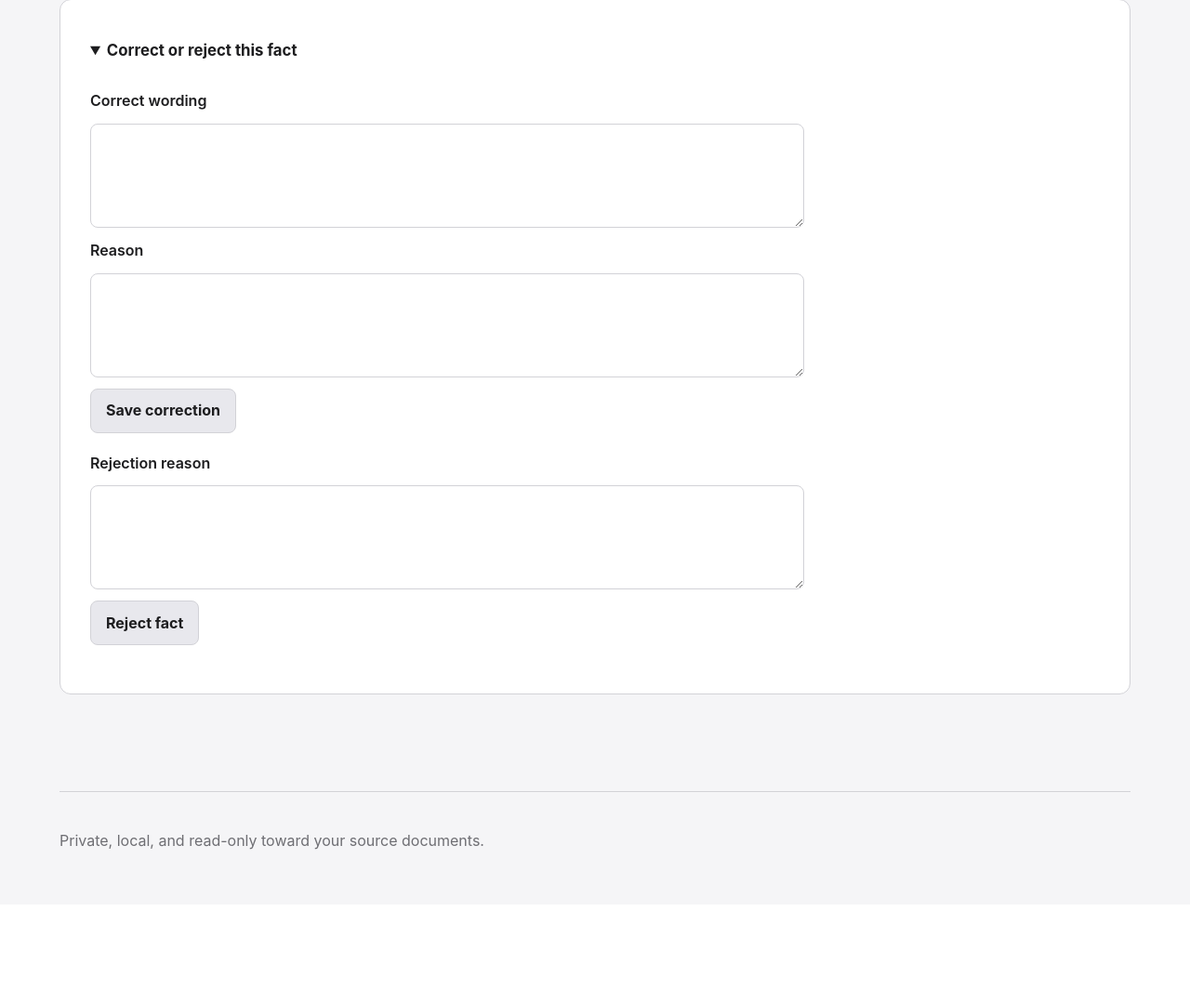
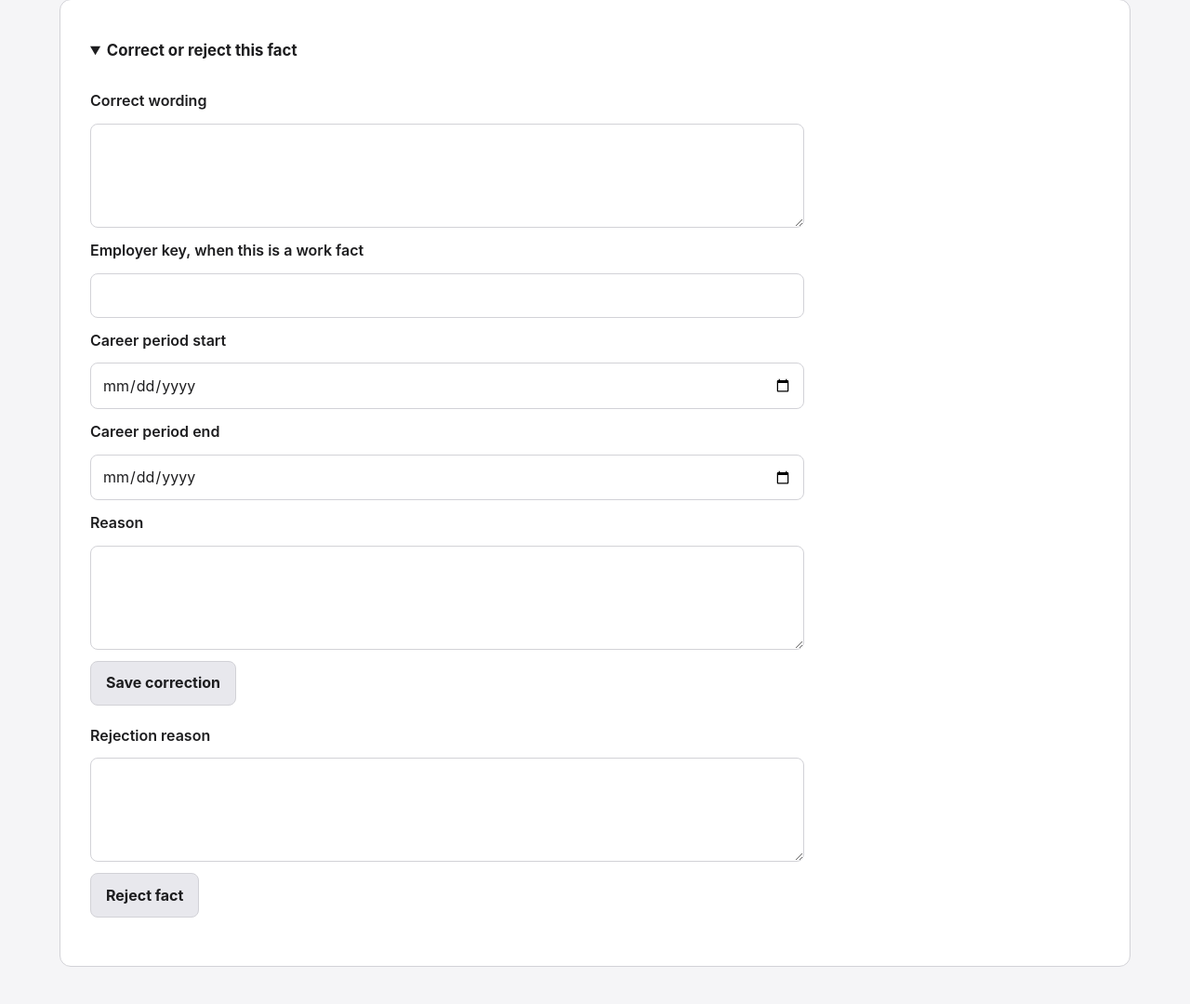
Before and after one commit to varunnandurai-png/job-search-cockpit, a Python web app: template src/job_search_cockpit/web/templates/review_fact.html in a window 1280 px wide, after a click on "Correct or reject this fact". Shown: the part 944-2024 px from the top of the page at 93% size. Before the commit the page ends 1858 px from the top, so only its background shows below. Run offline with Jinja, Linux system fonts and the light colour scheme; the template is opened without the code that fills it, so the values that code supplies are empty.

Commit message:
fix: preserve work fact attribution in review

```diff
--- a/src/job_search_cockpit/web/routes/review.py
+++ b/src/job_search_cockpit/web/routes/review.py
@@ -202,9 +202,15 @@ def _fact_context(request: Request, claim_id: str) -> dict[str, Any] | None:
             revision.id: tuple(item for item in detail.evidence if item.revision_id == revision.id)
             for revision in detail.revisions
         }
+        active_revision = next(
+            revision
+            for revision in detail.revisions
+            if revision.id == detail.claim.active_revision_id
+        )
         return {
             "claim": detail.claim,
             "revisions": detail.revisions,
+            "active_revision": active_revision,
             "evidence_by_revision": evidence_by_revision,
             "group": group,
             "conflict_rows": conflict_rows,
--- a/src/job_search_cockpit/web/templates/review_fact.html
+++ b/src/job_search_cockpit/web/templates/review_fact.html
@@ -30,6 +30,12 @@
         {% endfor %}
         <label for="conflict-correction">Or corrected wording</label>
         <textarea id="conflict-correction" name="corrected_display_value"></textarea>
+        <label for="conflict-employer">Employer key, when this is a work fact</label>
+        <input id="conflict-employer" name="employer_key" value="{{ active_revision.employer_key }}">
+        <label for="conflict-period-start">Career period start</label>
+        <input id="conflict-period-start" name="period_start" type="date" value="{{ active_revision.period_start.isoformat() if active_revision.period_start else '' }}">
+        <label for="conflict-period-end">Career period end</label>
+        <input id="conflict-period-end" name="period_end" type="date" value="{{ active_revision.period_end.isoformat() if active_revision.period_end else '' }}">
         <label for="conflict-reason">Reason</label>
         <textarea id="conflict-reason" name="reason" required></textarea>
         <button class="button button--primary" type="submit">Resolve conflict</button>
@@ -83,6 +89,12 @@
       <input type="hidden" name="expected_version" value="{{ claim.version }}">
       <label for="display-value">Correct wording</label>
       <textarea id="display-value" name="display_value" required>{{ submitted_value }}</textarea>
+      <label for="correction-employer">Employer key, when this is a work fact</label>
+      <input id="correction-employer" name="employer_key" value="{{ active_revision.employer_key }}">
+      <label for="correction-period-start">Career period start</label>
+      <input id="correction-period-start" name="period_start" type="date" value="{{ active_revision.period_start.isoformat() if active_revision.period_start else '' }}">
+      <label for="correction-period-end">Career period end</label>
+      <input id="correction-period-end" name="period_end" type="date" value="{{ active_revision.period_end.isoformat() if active_revision.period_end else '' }}">
       <label for="correction-reason">Reason</label>
       <textarea id="correction-reason" name="reason" required></textarea>
       <button type="submit">Save correction</button>
```
Also changed, not shown: tests/e2e/test_accessibility_flow.py (+23 -0 lines), tests/integration/test_home_page.py (+14 -2 lines), tests/integration/test_review_pages.py (+16 -0 lines).
